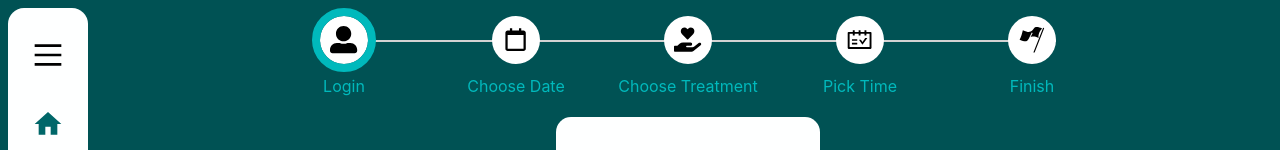
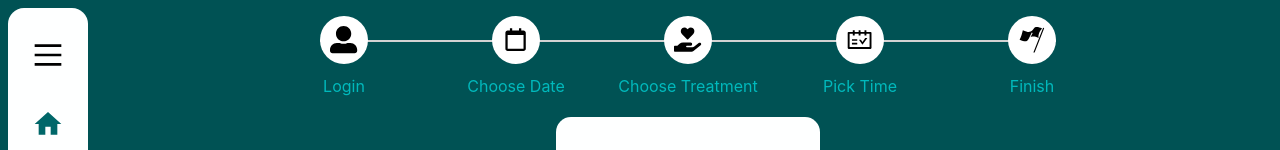
Before and after one commit to urosradosavljevic/car-wash, a Next.js app: page / in a window 1280 px wide. Shown: the top 150 px of the page. Built offline with nearby package versions, Linux system fonts and the light colour scheme.

Commit message:
Refactor: replace Mobx ProgressStore with ProgressContext

```diff
--- a/pages/_app.js
+++ b/pages/_app.js
@@ -10,6 +10,7 @@
 import "react-loader-spinner/dist/loader/css/react-spinner-loader.css";
 import "../shared/styles/custom_datepicker.css";
 import "../shared/styles/globals.css";
+import { ProgressContextProvider } from "../shared/context/ProgressContext";
 
 class CustomApp extends App {
   state = {
@@ -43,7 +44,9 @@
 
     return (
       <Provider {...this.state}>
-        <Component {...pageProps} />
+        <ProgressContextProvider>
+          <Component {...pageProps} />
+        </ProgressContextProvider>
       </Provider>
     );
   }
--- a/pages/index.tsx
+++ b/pages/index.tsx
@@ -14,6 +14,7 @@
 import Layout from '../view/layout/Layout';
 import { Login } from '../view/screens/login/Login';
 import { TimelineMobile } from '../view/screens/timeline/TimelineMobile';
+import ProgressStore from '../shared/stores/ProgressStore';
 
 
 type StepsAction = { type: StepTypes | "reset" } | { type: "current"; payload: StepTypes; }
@@ -30,7 +31,6 @@
   treatment: false,
   timeline: false,
   checkout: false,
-  currentStep: "login"
 }
 const memberInitialSteps: StepsState = {
   login: true,
@@ -38,15 +38,16 @@
   treatment: false,
   timeline: false,
   checkout: false,
-  currentStep: "date"
 }
 
 interface IndexProps {
   orderStore?: OrderStore;
+  progressStore?: ProgressStore;
   uiStore?: UIStore;
 }
 
-const Home: React.FC<IndexProps> = inject("uiStore")(observer(({ uiStore }) => {
+const Home: React.FC<IndexProps> = inject("uiStore", "progressStore")(observer(({ uiStore, progressStore }) => {
+  const progress = progressStore!
   const ui = uiStore!
 
   const initialState = false ? memberInitialSteps : initialStepMap
--- a/shared/constants/progress.ts
+++ b/shared/constants/progress.ts
@@ -1,3 +1,9 @@
-export enum PROGRESS {
-    LOGIN, DATE, TREATMENT, TIMELINE, CHECKOUT
+export enum PROGRESS_STEP {
+    LOGIN = "login", DATE = "date", TREATMENT = "date", TIMELINE = "timeline", CHECKOUT = "checkout"
 }
+
+export enum PROGRESS_TYPE {
+    RESET, CHANGE
+}
+
+export type ProgresActions = { type: PROGRESS_TYPE.RESET } | { type: PROGRESS_TYPE.CHANGE; payload: PROGRESS_STEP; }
--- /dev/null
+++ b/shared/context/ProgressContext.tsx
@@ -0,0 +1,67 @@
+import { createContext, useState } from "react";
+
+import { PROGRESS_STEP } from "../constants/progress";
+
+const initial = {
+    current: PROGRESS_STEP.LOGIN,
+    nextStep: () => { },
+    previousStep: () => { }
+}
+
+interface ContextType {
+    current: PROGRESS_STEP | (() => void) | undefined;
+    nextStep?: PROGRESS_STEP | (() => void) | undefined;
+    previousStep?: PROGRESS_STEP | (() => void) | undefined;
+}
+
+export const ProgressContext = createContext<ContextType>(initial);
+
+export const ProgressContextProvider: React.FC = ({ children }) => {
+    const [current, nextStep, previousStep] = useProgressContext();
+    return <ProgressContext.Provider value={{ current, nextStep, previousStep }}>{children}</ProgressContext.Provider>
+}
+
+export const useProgressContext = () => {
+    const [current, setCurrent] = useState<PROGRESS_STEP>(PROGRESS_STEP.LOGIN);
+
+    const nextStep = () => {
+        switch (current) {
+            case PROGRESS_STEP.LOGIN:
+                setCurrent(PROGRESS_STEP.DATE);
+                break;
+            case PROGRESS_STEP.DATE:
+                setCurrent(PROGRESS_STEP.TREATMENT);
+                break;
+            case PROGRESS_STEP.TREATMENT:
+                setCurrent(PROGRESS_STEP.TIMELINE);
+                break;
+            case PROGRESS_STEP.TIMELINE:
+                setCurrent(PROGRESS_STEP.CHECKOUT);
+                break;
+            default:
+                setCurrent(PROGRESS_STEP.LOGIN);
+        }
+    }
+
+    const previousStep = () => {
+        switch (current) {
+            case PROGRESS_STEP.DATE:
+                setCurrent(PROGRESS_STEP.LOGIN);
+                break;
+            case PROGRESS_STEP.TREATMENT:
+                setCurrent(PROGRESS_STEP.DATE);
+                break;
+            case PROGRESS_STEP.TIMELINE:
+                setCurrent(PROGRESS_STEP.TREATMENT);
+                break;
+            case PROGRESS_STEP.CHECKOUT:
+                setCurrent(PROGRESS_STEP.TIMELINE);
+                break;
+            default:
+                setCurrent(PROGRESS_STEP.LOGIN);
+        }
+    }
+
+    return [current, nextStep, previousStep]
+
+}
--- a/shared/stores/ProgressStore.tsx
+++ b/shared/stores/ProgressStore.tsx
@@ -1,37 +1,63 @@
 import { observable, action } from "mobx"
 
-import { PROGRESS } from "../constants/progress";
+import { PROGRESS_STEP } from "../constants/progress";
 
 const initial = {
-    current: PROGRESS.LOGIN
+    current: PROGRESS_STEP.LOGIN
 }
 
 class ProgressStore {
+
     @observable
-    current!: PROGRESS;
+    current!: PROGRESS_STEP;
+
+    @action
+    goToStep = (step: PROGRESS_STEP) => {
+        this.current = step;
+    }
 
     @action
     nextStep = () => {
         switch (this.current) {
-            case PROGRESS.LOGIN:
-                this.current = PROGRESS.DATE;
+            case PROGRESS_STEP.LOGIN:
+                this.current = PROGRESS_STEP.DATE;
                 break;
-            case PROGRESS.DATE:
-                this.current = PROGRESS.TREATMENT;
+            case PROGRESS_STEP.DATE:
+                this.current = PROGRESS_STEP.TREATMENT;
                 break;
-            case PROGRESS.TREATMENT:
-                this.current = PROGRESS.TIMELINE;
+            case PROGRESS_STEP.TREATMENT:
+                this.current = PROGRESS_STEP.TIMELINE;
                 break;
-            case PROGRESS.TIMELINE:
-                this.current = PROGRESS.CHECKOUT;
+            case PROGRESS_STEP.TIMELINE:
+                this.current = PROGRESS_STEP.CHECKOUT;
                 break;
             default:
-                this.current = PROGRESS.LOGIN;
+                this.current = PROGRESS_STEP.LOGIN;
+        }
+    }
+
+    @action
+    previousStep = () => {
+        switch (this.current) {
+            case PROGRESS_STEP.DATE:
+                this.current = PROGRESS_STEP.LOGIN;
+                break;
+            case PROGRESS_STEP.TREATMENT:
+                this.current = PROGRESS_STEP.DATE;
+                break;
+            case PROGRESS_STEP.TIMELINE:
+                this.current = PROGRESS_STEP.TREATMENT;
+                break;
+            case PROGRESS_STEP.CHECKOUT:
+                this.current = PROGRESS_STEP.TIMELINE;
+                break;
+            default:
+                this.current = PROGRESS_STEP.LOGIN;
         }
     }
 
     hydrate() {
-        this.current = PROGRESS.LOGIN;
+        this.current = PROGRESS_STEP.LOGIN;
     }
 }
 export const getInitialProgressState = async () => {
--- /dev/null
+++ b/shared/types/progress.ts
@@ -0,0 +1,10 @@
+import { PROGRESS_STEP } from "../constants/progress";
+
+export interface ProgressState {
+    login: boolean;
+    date: boolean;
+    treatment: boolean;
+    timeline: boolean;
+    checkout: boolean;
+    currentStep: PROGRESS_STEP;
+}
```
Also changed, not shown: models/Steps.ts (+0 -8 lines).
